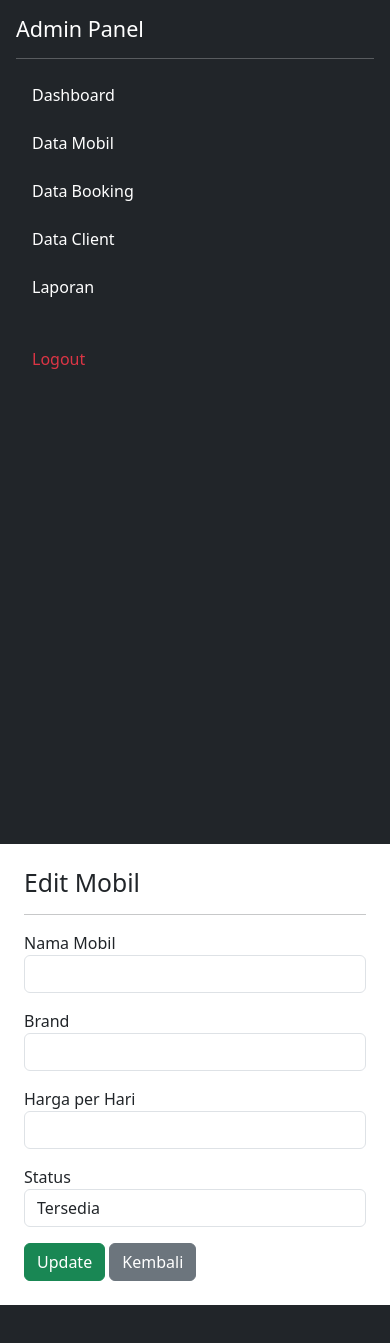
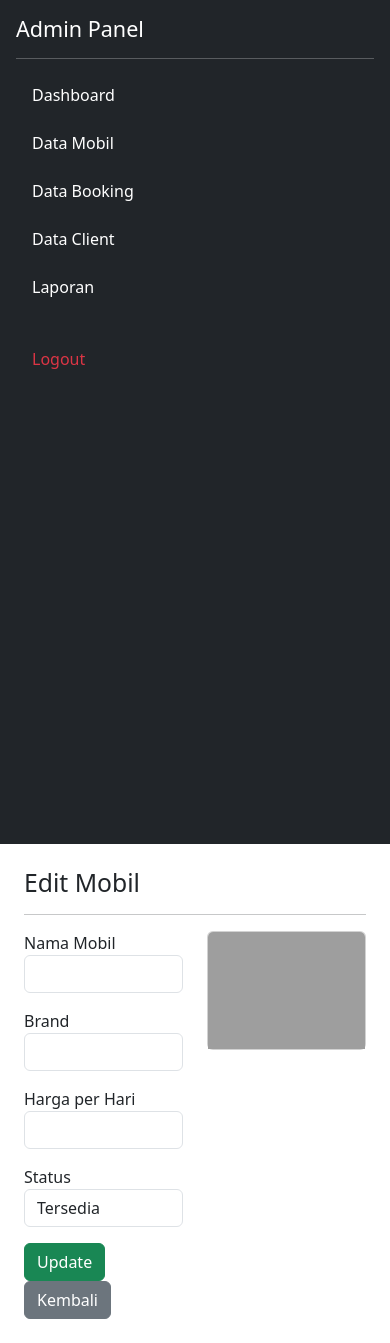
Before and after one commit to ammarfrzz/car-rental-trinity, a PHP site: page /edit_mobil.php?id=1 in a window 390 px wide. Before the commit the page ends 1305 px from the top, so only its background shows below. Run offline with PHP 8.4, Linux system fonts and the light colour scheme; a user stored in the database is signed in; data that the repository does not hold is empty; grey boxes are pictures that could not be loaded.

Commit message:
feat: edit_mobil.php

```diff
--- a/edit_mobil.php
+++ b/edit_mobil.php
@@ -31,9 +31,12 @@ if (isset($_POST['update'])) {
 <?php include "include/header.php"; ?>
 <?php include "include/sidebar.php"; ?>
 
-<div class="col-md-10 p-4">
+<div class="container col-md-10 p-4">
     <h2>Edit Mobil</h2>
     <hr>
+
+    <div class="row align-items-start">
+        <div class="col">
 
         <form method="POST">
             <div class="mb-3">
@@ -68,6 +71,18 @@ if (isset($_POST['update'])) {
             <button type="submit" name="update" class="btn btn-success">Update</button>
             <a href="mobil.php" class="btn btn-secondary">Kembali</a>
         </form>
+
+
+        </div>
+        <div class="col">
+
+            <div class="card text-center">
+                <img src="<?= "assets/upload/".$data['foto'];?>" class="card-img-top" alt="...">
             </div>
 
+        </div>
+    </div>
+</div>
+
+
 <?php include "include/footer.php"; ?>
```
Lines whose indentation alone changed are shown as unchanged.
